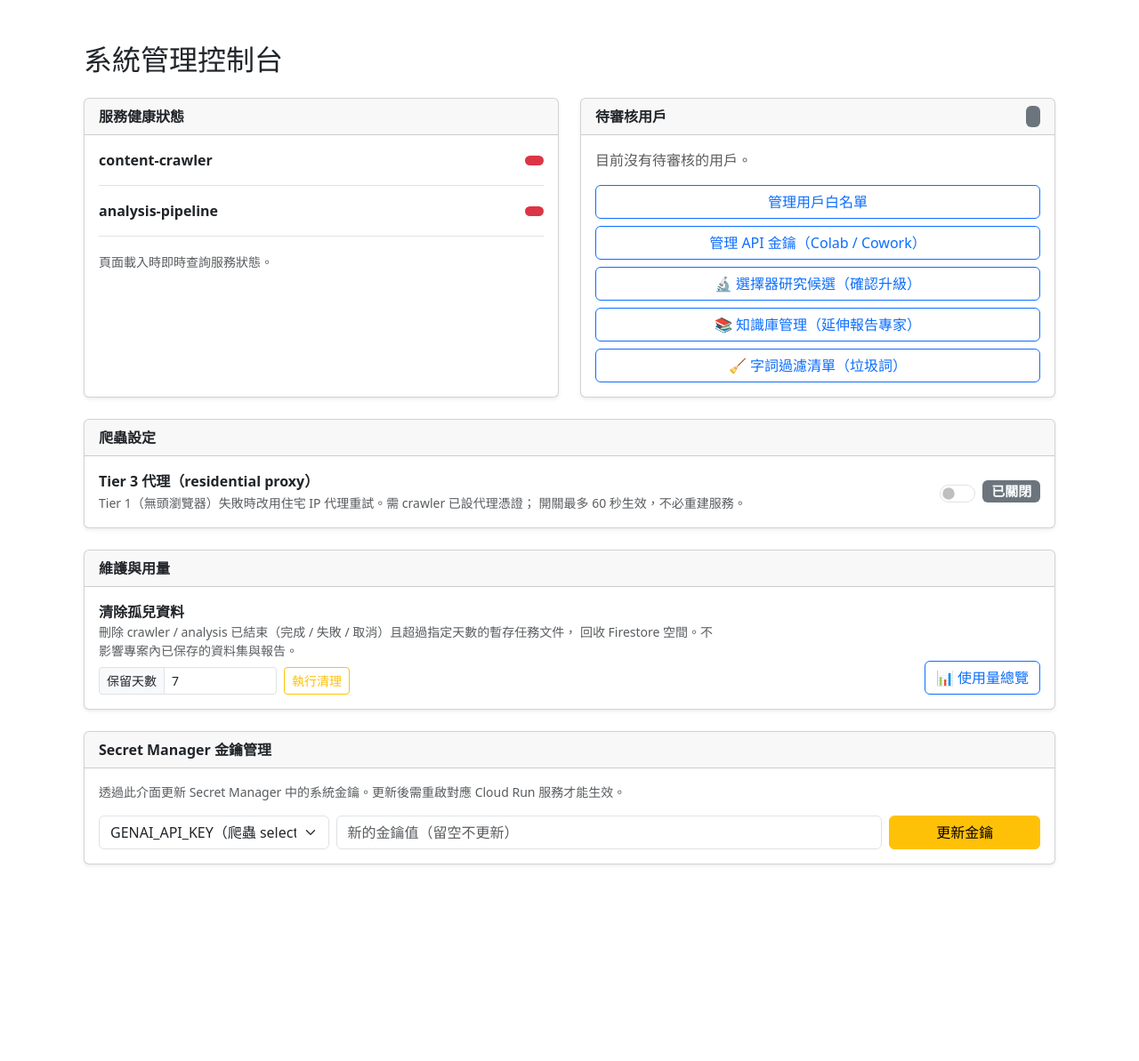
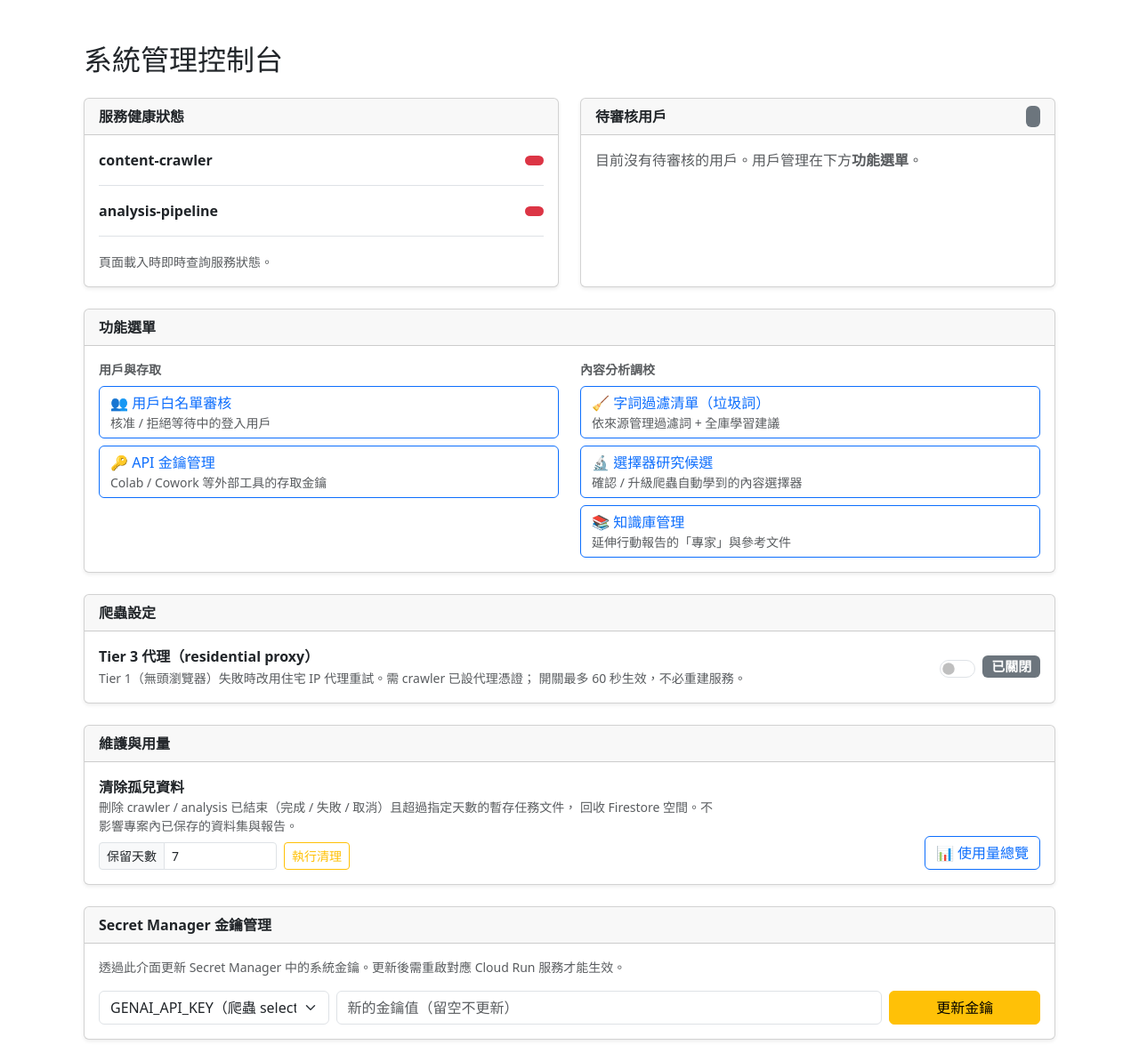
Before and after one commit to hsnuhow/Content-Analyser-CN, a Flask app: template app/templates/admin_dashboard.html in a window 1280 px wide. Shown: the part 56-1249 px from the top of the page at 89% size. Before the commit the page ends 1029 px from the top, so only its background shows below. Run offline with Flask 3, Linux system fonts and the light colour scheme; the template is opened without the code that fills it, so the values that code supplies are empty; some libraries are stand-ins or nearby versions.

Commit message:
改善：後台首頁功能選單整理分組（移出待審核用戶卡片）
5 個功能按鈕原本全塞在「待審核用戶」卡片內，與該卡無關。
- 待審核用戶卡片瘦身：只留待審核資訊 + 有待審時的「前往審核」按鈕。
- 新增「功能選單」卡片，分兩組：
  用戶與存取（用戶白名單審核 / API 金鑰）、
  內容分析調校（字詞過濾 / 選擇器研究候選 / 知識庫），各附一行用途說明。
- 純模板變更，無路由 / 邏輯變動。

Co-Authored-By: Claude Opus 4.8 (1M context) <noreply@anthropic.com>

```diff
--- a/app/templates/admin_dashboard.html
+++ b/app/templates/admin_dashboard.html
@@ -46,24 +46,54 @@
         <div class="card-body">
           {% if pending_count > 0 %}
           <p class="text-warning mb-3">⚠️ 有 {{ pending_count }} 位用戶正在等待審核。</p>
+          <a href="{{ url_for('admin_bp.admin_users') }}" class="btn btn-warning w-100">
+            前往審核 →
+          </a>
           {% else %}
-          <p class="text-muted mb-3">目前沒有待審核的用戶。</p>
+          <p class="text-muted mb-0">目前沒有待審核的用戶。用戶管理在下方<strong>功能選單</strong>。</p>
           {% endif %}
-          <a href="{{ url_for('admin_bp.admin_users') }}" class="btn btn-outline-primary w-100 mb-2">
-            管理用戶白名單
-          </a>
-          <a href="{{ url_for('admin_bp.admin_api_keys') }}" class="btn btn-outline-primary w-100 mb-2">
-            管理 API 金鑰（Colab / Cowork）
-          </a>
-          <a href="{{ url_for('admin_bp.selector_candidates') }}" class="btn btn-outline-primary w-100 mb-2">
-            🔬 選擇器研究候選（確認升級）
-          </a>
-          <a href="{{ url_for('admin_bp.knowledge_base') }}" class="btn btn-outline-primary w-100 mb-2">
-            📚 知識庫管理（延伸報告專家）
-          </a>
-          <a href="{{ url_for('admin_bp.term_filters') }}" class="btn btn-outline-primary w-100">
-            🧹 字詞過濾清單（垃圾詞）
-          </a>
+        </div>
+      </div>
+    </div>
+
+    {# 功能選單 #}
+    <div class="col-12">
+      <div class="card shadow-sm">
+        <div class="card-header fw-semibold">功能選單</div>
+        <div class="card-body">
+          <div class="row g-4">
+
+            {# 用戶與存取 #}
+            <div class="col-md-6">
+              <div class="text-muted small text-uppercase fw-semibold mb-2">用戶與存取</div>
+              <a href="{{ url_for('admin_bp.admin_users') }}" class="btn btn-outline-primary w-100 mb-2 text-start">
+                👥 用戶白名單審核
+                <span class="d-block small text-muted">核准 / 拒絕等待中的登入用戶</span>
+              </a>
+              <a href="{{ url_for('admin_bp.admin_api_keys') }}" class="btn btn-outline-primary w-100 text-start">
+                🔑 API 金鑰管理
+                <span class="d-block small text-muted">Colab / Cowork 等外部工具的存取金鑰</span>
+              </a>
+            </div>
+
+            {# 內容分析調校 #}
+            <div class="col-md-6">
+              <div class="text-muted small text-uppercase fw-semibold mb-2">內容分析調校</div>
+              <a href="{{ url_for('admin_bp.term_filters') }}" class="btn btn-outline-primary w-100 mb-2 text-start">
+                🧹 字詞過濾清單（垃圾詞）
+                <span class="d-block small text-muted">依來源管理過濾詞 + 全庫學習建議</span>
+              </a>
+              <a href="{{ url_for('admin_bp.selector_candidates') }}" class="btn btn-outline-primary w-100 mb-2 text-start">
+                🔬 選擇器研究候選
+                <span class="d-block small text-muted">確認 / 升級爬蟲自動學到的內容選擇器</span>
+              </a>
+              <a href="{{ url_for('admin_bp.knowledge_base') }}" class="btn btn-outline-primary w-100 text-start">
+                📚 知識庫管理
+                <span class="d-block small text-muted">延伸行動報告的「專家」與參考文件</span>
+              </a>
+            </div>
+
+          </div>
         </div>
       </div>
     </div>
```
